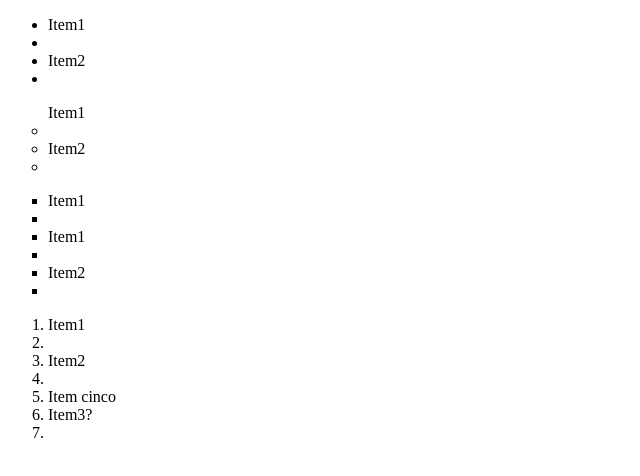
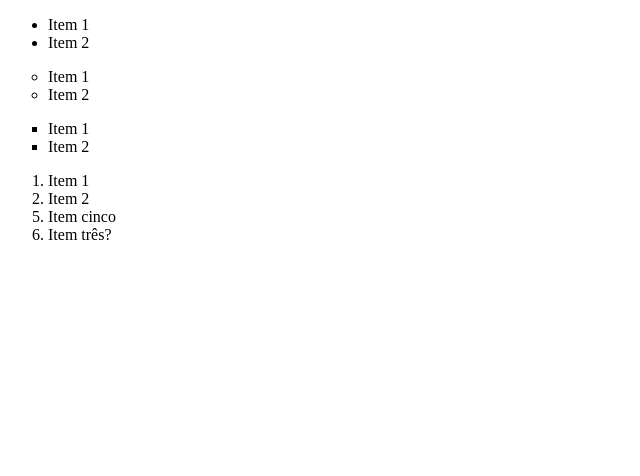
Before and after one commit to Laurino-Bonifacio/Atividade-Web-7, a plain HTML site: page index.html in a window 1280 px wide. Shown: the whole page, without its empty margins (0-640 px from the left). Drawn offline with Linux system fonts and the light colour scheme.

Commit message:
Update index.html

```diff
--- a/index.html
+++ b/index.html
@@ -1,22 +1,27 @@
 <!DOCTYPE html>
 <html>
     <head>
-        <title>Atividade 7</title><body>
+        <title>Atividade 7</title>
+    </head>
+    <body>
         <ul type="disc">
-        <li>Item1<li>
-        <li>Item2<li>
+            <li>Item 1</li>
+            <li>Item 2</li>
         </ul>
-     <ul type="circle"
-        <li>Item1<li>
-        <li>Item2<li>
+        <ul type="circle">
+            <li>Item 1</li>
+            <li>Item 2</li>
         </ul>
         <ul type="square">
-    <li>Item1<li>
-        <li>Item1<li>
-        <li>Item2<li>
+            <li>Item 1</li>
+            <li>Item 2</li>
         </ul>
         <ol>
-        <li>Item1<li>
-        <li>Item2<li>
+            <li>Item 1</li>
+            <li>Item 2</li>
             <li value="5">Item cinco</li>
-        <li>Item3?<li>
+            <li>Item três?</li>
+        </ol>
+    </body>
+
+</html>
```
Lines whose indentation alone changed are shown as unchanged.
